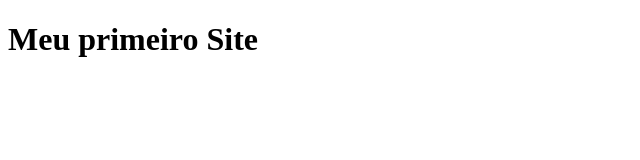
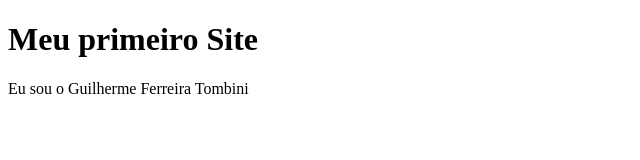
Before and after one commit to Guilherme-Ferreira-Tombini/MeuSite, a plain HTML site: page index.html in a window 1280 px wide. Shown: the whole page, without its empty margins (0-640 px from the left). Drawn offline with Linux system fonts and the light colour scheme.

Commit message:
Modificado o index.html

```diff
--- a/index.html
+++ b/index.html
@@ -8,5 +8,6 @@
 </head>
 <body>
     <h1>Meu primeiro Site</h1>
+    <p>Eu sou o Guilherme Ferreira Tombini</p>
 </body>
 </html>
```
